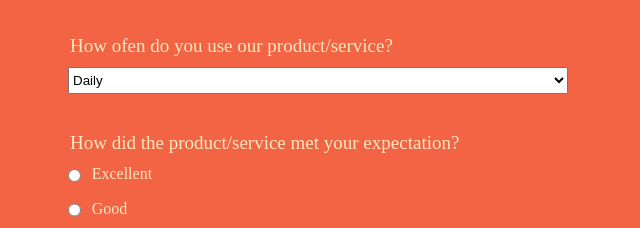
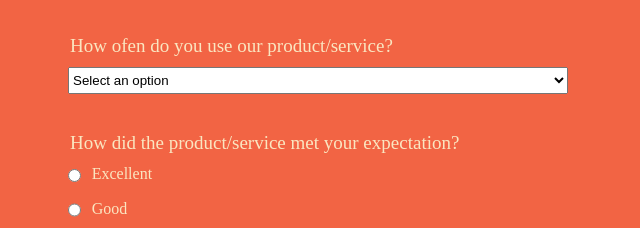
Before and after one commit to alrayyan2157/solar-survey-form, a plain HTML site: page index.html in a window 1280 px wide. Shown: the part 356-584 px from the top of the page, 322-962 px from the left. Drawn offline with Linux system fonts and the light colour scheme.

Commit message:
Update survey form in index.html

```diff
--- a/index.html
+++ b/index.html
@@ -14,6 +14,7 @@
         <label for="number" id="number-label">Number<input id="number" type="number" min="0000000001" max="9999999999" placeholder="Enter your number"/></label>
         <legend>How ofen do you use our product/service?</legend>
         <select id="dropdown">
+          <option value="">Select an option</option>
           <option value="day">Daily</option>
           <option value="week">Weekly</option>
           <option value="month">Monthly</option>
```
